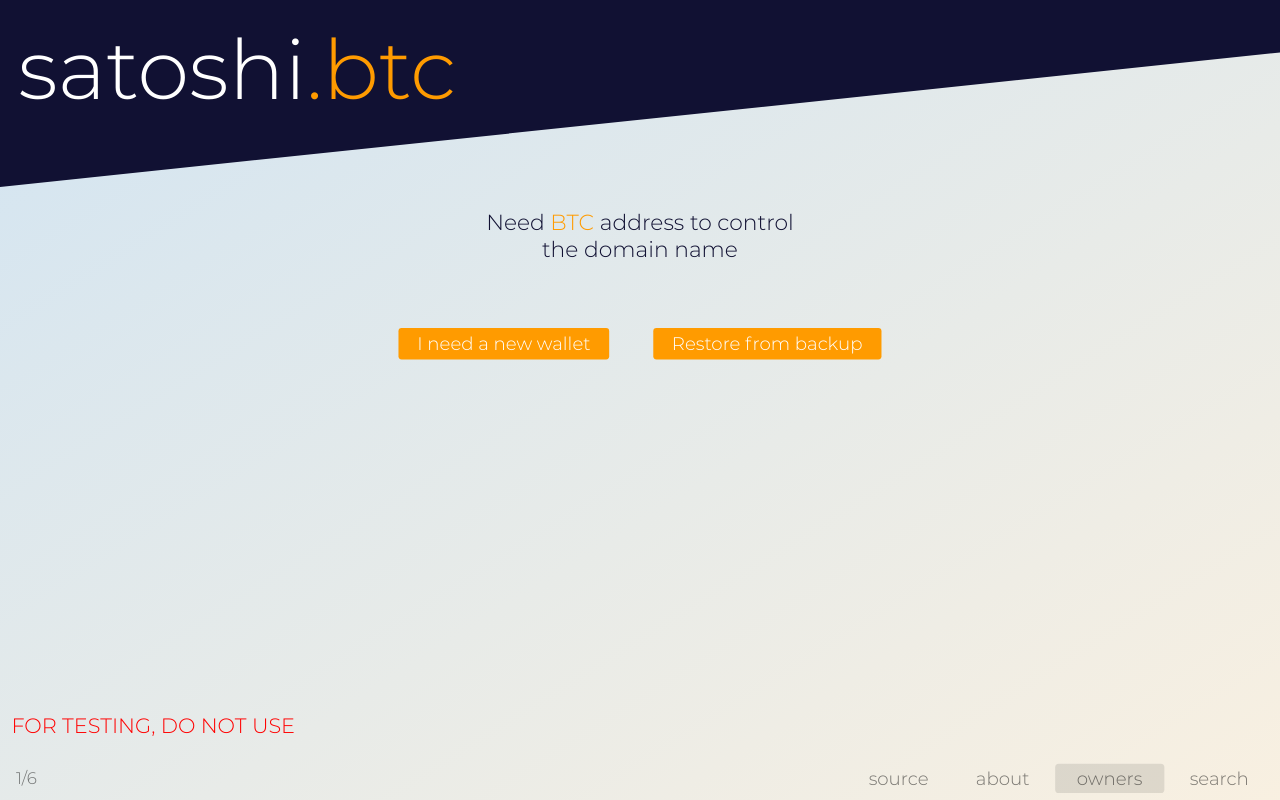
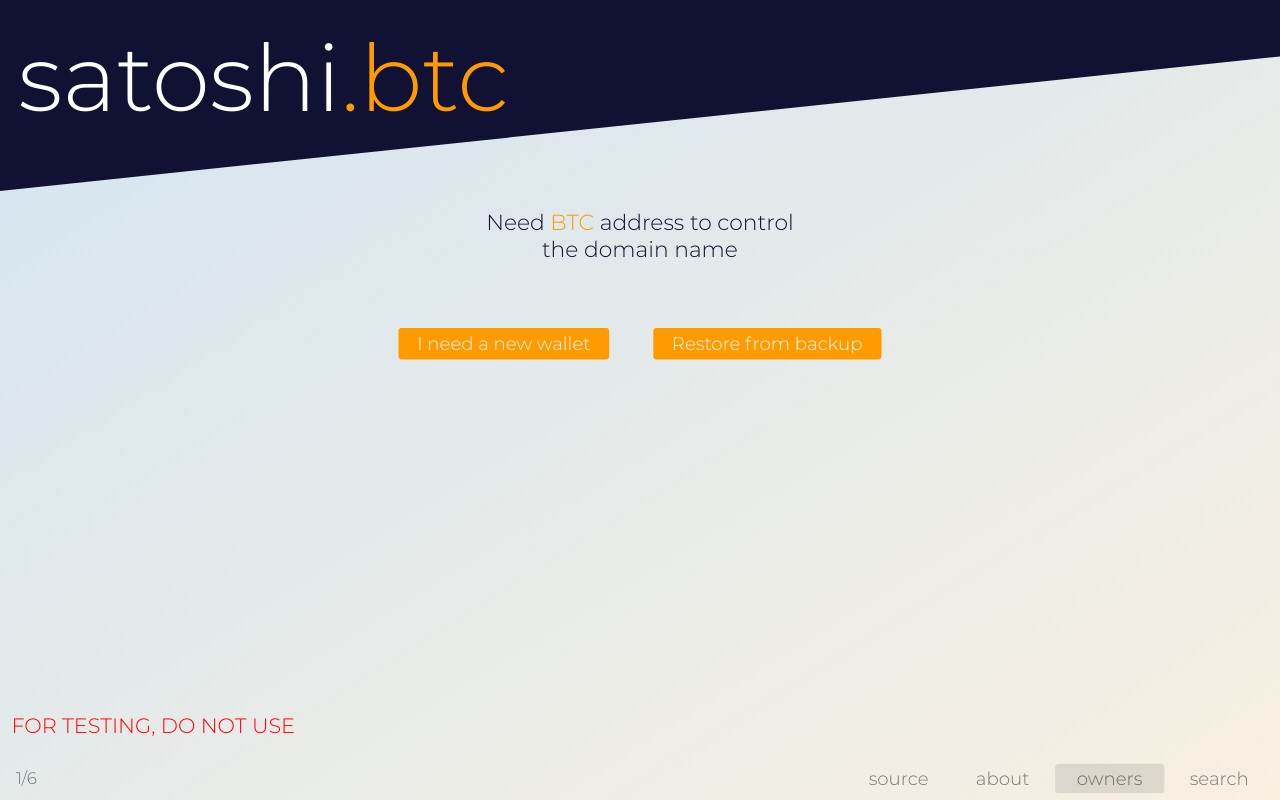
Before and after one commit to ildarmgt/BitcoinNameSystem, a React (Create React App) app: page /#/create in a window 1280 px wide. Built offline with nearby package versions, Linux system fonts and the light colour scheme; what bitcoinjs-lib would draw is missing.

Commit message:
fixed header

```diff
--- a/src/components/CreateSteps/CreateHeader/CreateHeader.tsx
+++ b/src/components/CreateSteps/CreateHeader/CreateHeader.tsx
@@ -20,12 +20,12 @@ export const CreateHeader = () => {
   const domainName = state.alias + state.extension
   // enforces max size to font size so 1 letter alias has same font as 19 letter alias
   const fontScale = Math.min(
-      Math.floor(1.3 * width / domainName.length),
-      Math.floor(1.3 * width / 20)
+      Math.floor(1.1 * width / domainName.length),
+      Math.floor(1.1 * width / 15)
   )
 
   const barHeight = { height: (0.12 * width + 0.4 * fontScale).toString() + 'px' }
-  const aliasMarginTop = { marginTop: (0.03 * width - 0.3 * fontScale).toString() + 'px' }
+  const aliasMarginTop = { marginTop: (0.02 * width - 0.1 * fontScale).toString() + 'px' }
   const aliasFontSize = { fontSize: fontScale.toString() + 'px' }
 
   return (
```
Also changed, not shown: 8 other files (tests, documents, lock files or other folders).
